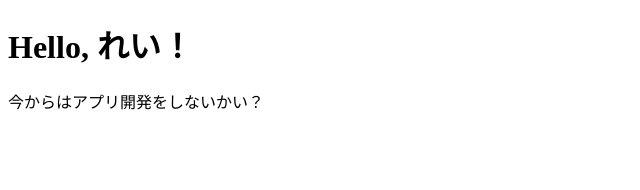
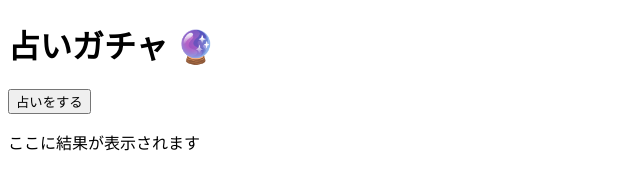
Before and after one commit to hayama-naoki/naokigame, a plain HTML site: page index.html in a window 1280 px wide. Shown: the whole page, without its empty margins (0-640 px from the left). Drawn offline with Linux system fonts and the light colour scheme.

Commit message:
Update index.html

```diff
--- a/index.html
+++ b/index.html
@@ -2,10 +2,13 @@
 <html lang="ja">
 <head>
   <meta charset="UTF-8">
-  <title>テストアプリ</title>
+  <title>占いガチャ</title>
 </head>
 <body>
-  <h1>Hello, れい！</h1>
-  <p>今からはアプリ開発をしないかい？</p>
+  <h1>占いガチャ 🔮</h1>
+  <button id="fortuneBtn">占いをする</button>
+  <p id="fortuneResult">ここに結果が表示されます</p>
+
+  <script src="script.js"></script>
 </body>
 </html>
```
